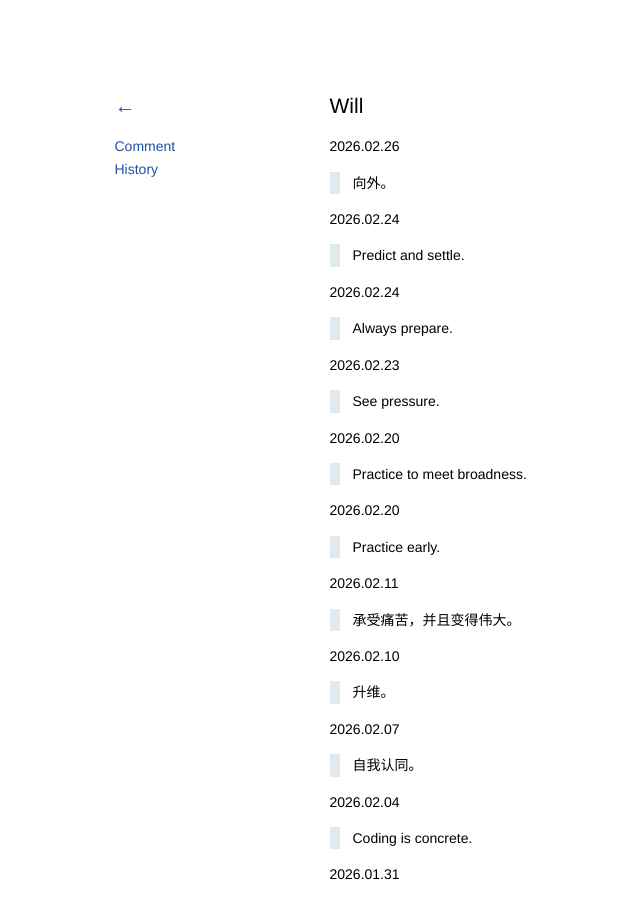
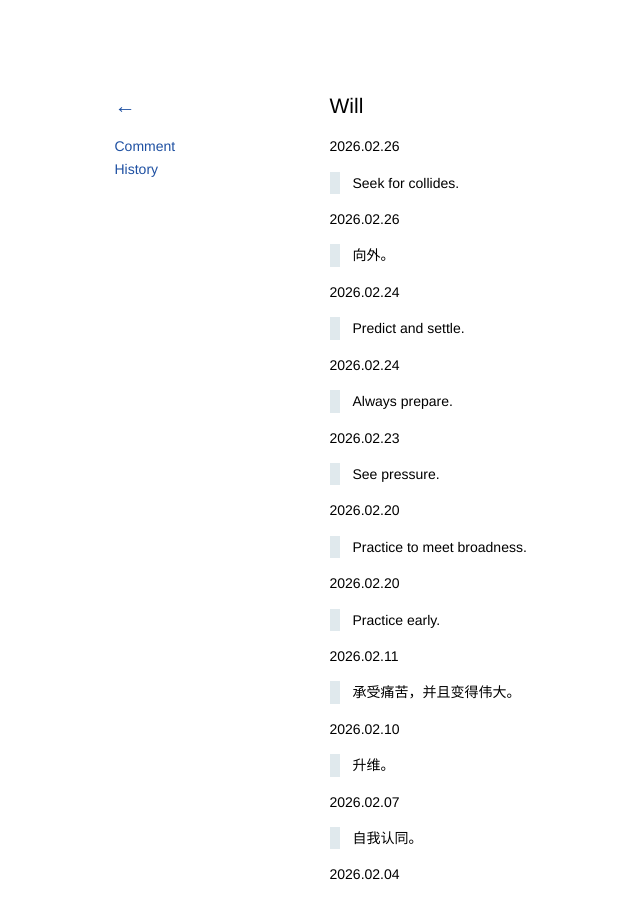
Before and after one commit to kidlj/awei, a Jekyll site: the page built from _wiki/will.md, in a window 1280 px wide and 900 px high. Shown: the whole window, without its empty margins (18-658 px from the left). Built offline with Jekyll 4.4.1, drawn with Linux system fonts in a browser that asks for light colours.

Commit message:
udpate will

```diff
--- a/_wiki/will.md
+++ b/_wiki/will.md
@@ -1,6 +1,10 @@
 ---
 title: Will
 ---
+
+2026.02.26
+
+> Seek for collides.
 
 2026.02.26
 
```
